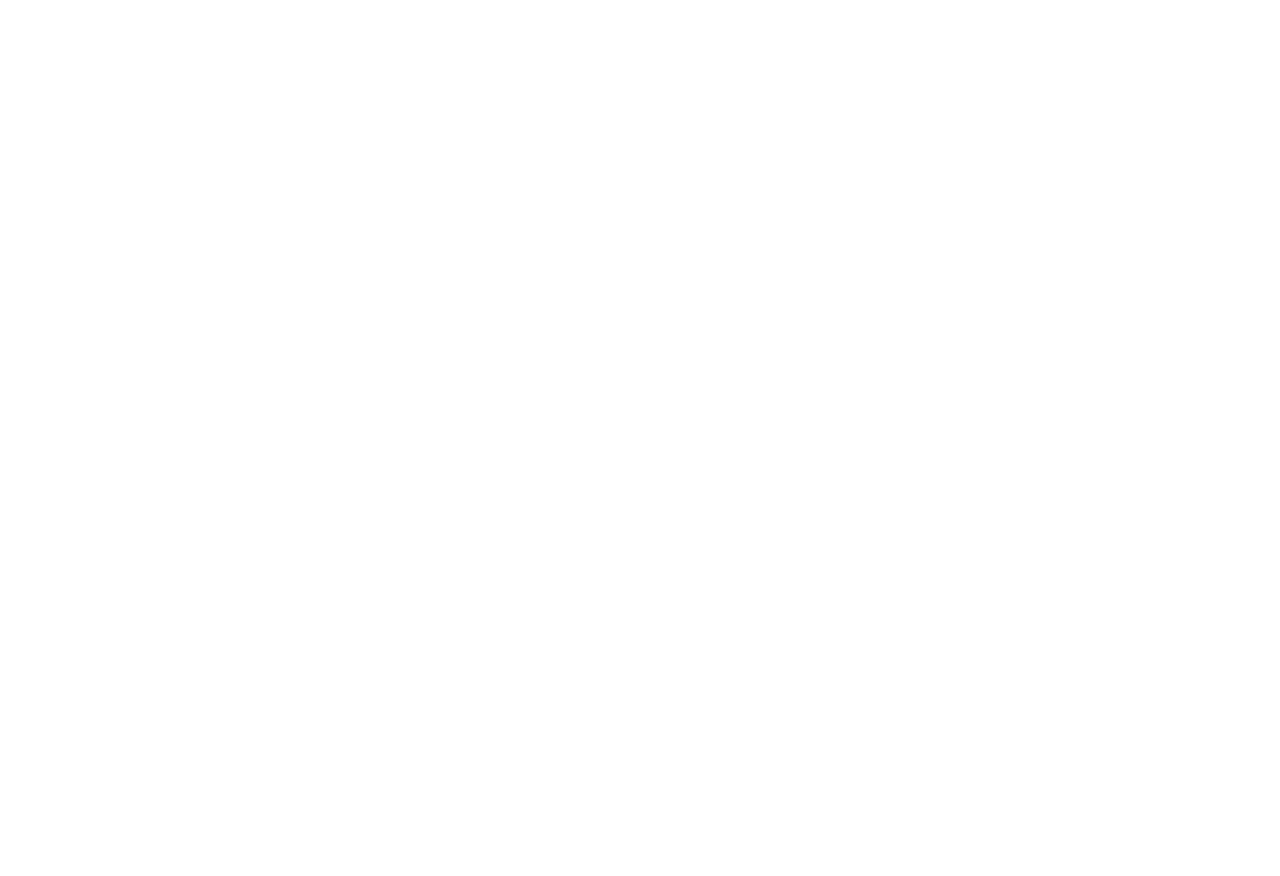
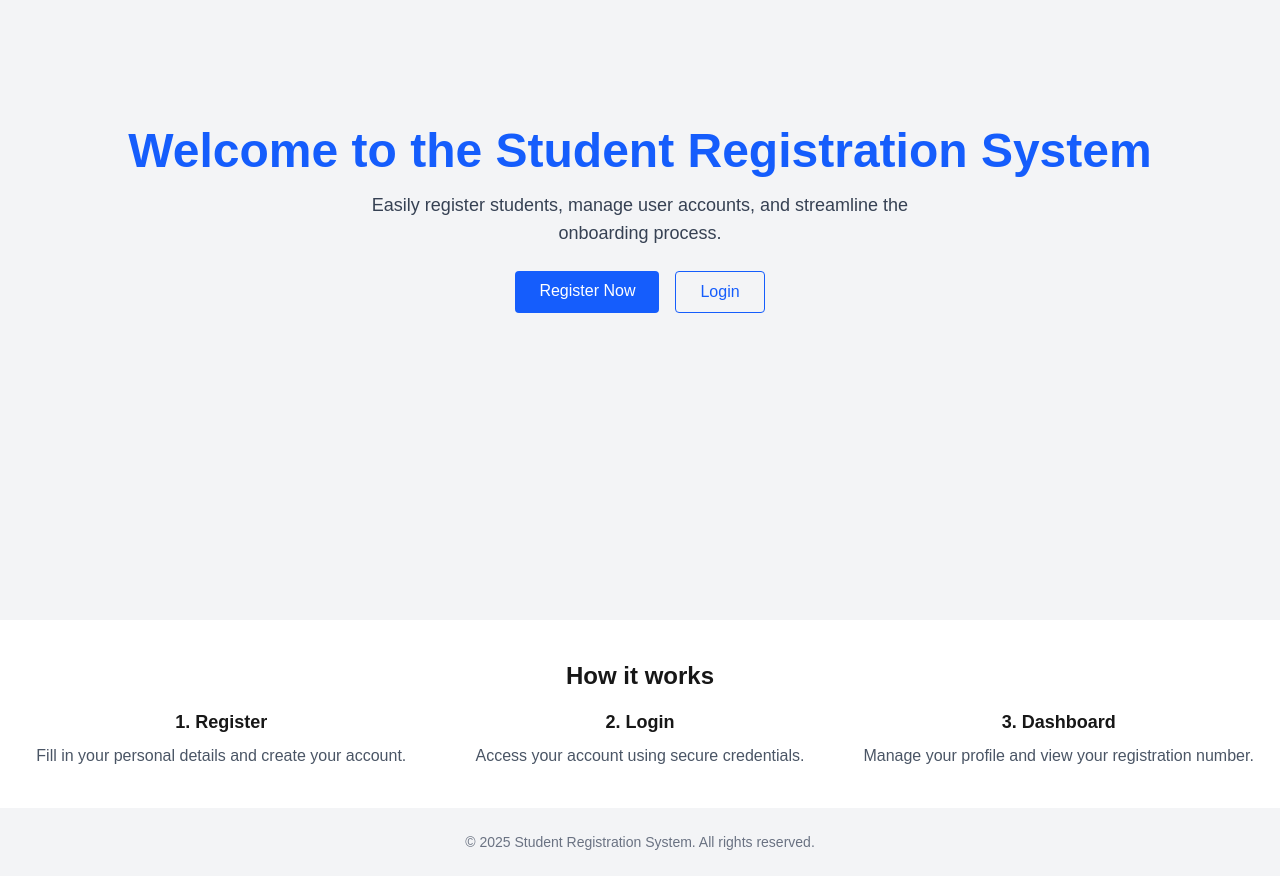
Before and after one commit to munezero-grace/student-registration-app, a Next.js app: page / in a window 1280 px wide. Shown: the part 240-1116 px from the top of the page. Before the commit the page ends 800 px from the top, so only its background shows below. Built offline with nearby package versions, Linux system fonts and the light colour scheme.

Commit message:
ui: add content to landing page
Improved layout using Tailwind CSS for better UX.

```diff
--- a/src/app/page.tsx
+++ b/src/app/page.tsx
@@ -1,7 +1,47 @@
+import Navbar from "./_components/Navbar";
+
 export default function Home() {
   return (
-<div className="flex min-h-screen flex-col items-center justify-between p-24">
-  Landing Page
-</div>
+    <>
+      <Navbar />
+      <section className="bg-gray-100 min-h-screen flex flex-col justify-center items-center px-4 text-center">
+        <h1 className="text-4xl md:text-5xl font-bold text-blue-600 mb-4">
+          Welcome to the Student Registration System
+        </h1>
+        <p className="text-lg text-gray-700 max-w-xl mb-6">
+          Easily register students, manage user accounts, and streamline the onboarding process.
+        </p>
+        <div className="flex gap-4">
+          <a href="/register" className="bg-blue-600 text-white px-6 py-2 rounded hover:bg-blue-700">
+            Register Now
+          </a>
+          <a href="/login" className="border border-blue-600 text-blue-600 px-6 py-2 rounded hover:bg-blue-50">
+            Login
+          </a>
+        </div>
+      </section>
+
+      <section className="bg-white py-10 px-6 text-center">
+        <h2 className="text-2xl font-semibold mb-4">How it works</h2>
+        <div className="grid grid-cols-1 md:grid-cols-3 gap-6">
+          <div>
+            <h3 className="text-lg font-bold mb-2">1. Register</h3>
+            <p className="text-gray-600">Fill in your personal details and create your account.</p>
+          </div>
+          <div>
+            <h3 className="text-lg font-bold mb-2">2. Login</h3>
+            <p className="text-gray-600">Access your account using secure credentials.</p>
+          </div>
+          <div>
+            <h3 className="text-lg font-bold mb-2">3. Dashboard</h3>
+            <p className="text-gray-600">Manage your profile and view your registration number.</p>
+          </div>
+        </div>
+      </section>
+
+      <footer className="text-center py-6 bg-gray-100 text-sm text-gray-500">
+        &copy; 2025 Student Registration System. All rights reserved.
+      </footer>
+    </>
   );
 }
```
